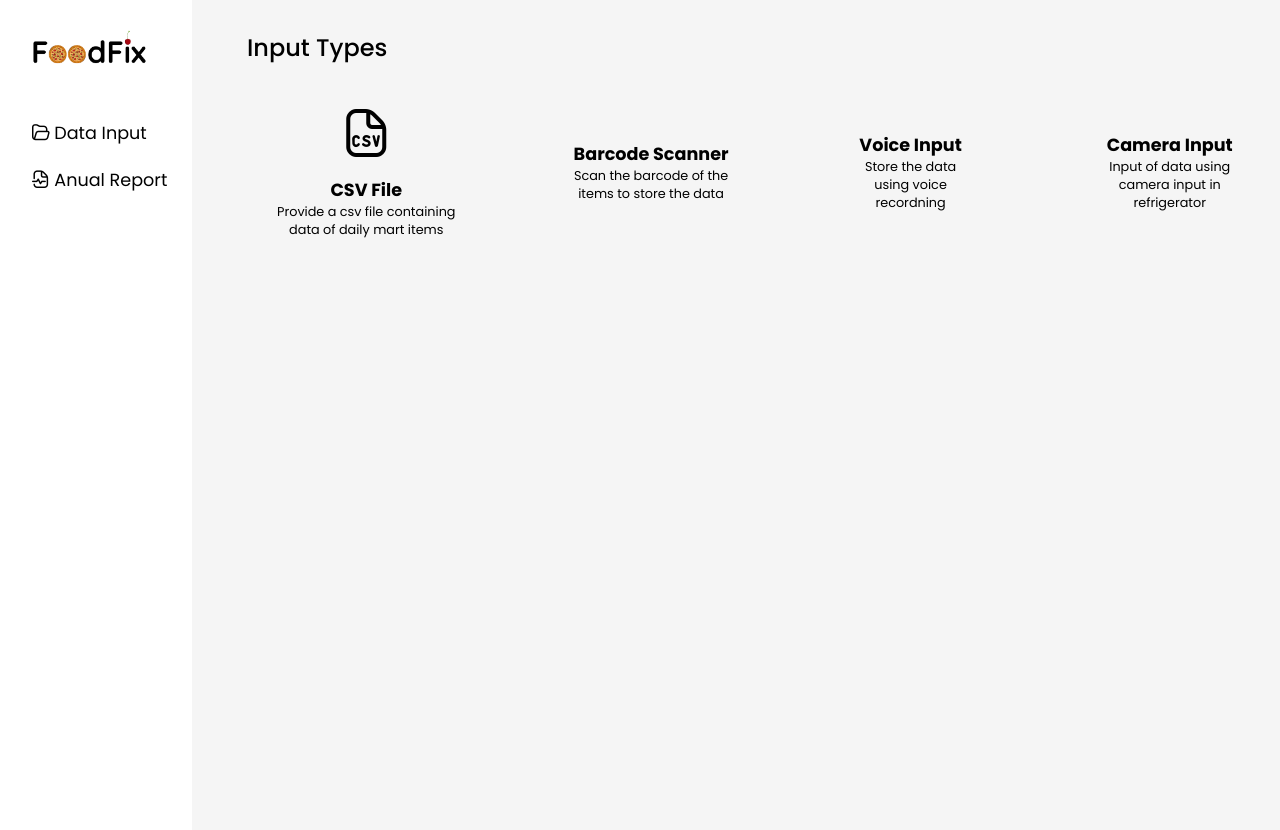
After one commit to Dracgamer5643/FoodFix, a Flask app: page /homepage in a window 1280 px wide. The commit adds this page. Run offline with Flask 3, Linux system fonts and the light colour scheme; some libraries are stand-ins or nearby versions.

Commit message:
Userpage added successfully

```diff
--- a/app.py
+++ b/app.py
@@ -4,7 +4,13 @@ app = Flask(__name__)
 
 @app.route('/dashboard')
 def dashboard():
-    return render_template('dashboard.html')
+    page="dashboard"
+    return render_template('dashboard.html', page=page)
+
+@app.route('/homepage')
+def userpage():
+    page="userpage"
+    return render_template('userpage.html', page=page)
 
 if __name__ == '__main__':
     app.run(debug=True, port=8080)
--- a/static/css/base.css
+++ b/static/css/base.css
@@ -48,7 +48,3 @@ nav{
     position: relative;
     top: 2px;
 }
-
-#userpage{
-    display: none;
-}
--- /dev/null
+++ b/static/css/userpage.css
@@ -0,0 +1,18 @@
+
+.card{
+    cursor: pointer;
+    font-size: 1.1rem;
+}
+
+.card p{
+    font-size: 0.8rem;
+    text-align: center;
+}
+
+.card h4{
+    margin: 0;
+}
+
+.ico{
+    font-size: 3rem;
+}
--- a/templates/base.html
+++ b/templates/base.html
@@ -11,19 +11,23 @@
 <body>
     <nav>
         <img class="logo" src="static\img\logo.png" alt="logo">
-
+        {% if page == "dashboard" %}
             <!--Navbar for DashboardPage-->
             <ul id="dashboard" class="pages">
                 <a class="anchor" href="/dashboard"><li class="list"><i class="fi fi-rr-dashboard-panel icon"></i> Dashboard</li></a>
                 <a class="anchor" href="#Analysis"><li class="list"><i class="fi fi-rs-stats icon"></i> Analysis</li></a>
                 <a class="anchor" href="#Deliveries"><li class="list"><i class="fi fi-rs-truck-side icon"></i> Deliveries</li></a>
             </ul>
+        {% endif %}
 
+        {% if page == "userpage" %}
             <!--Navbar for UserPage-->
             <ul id="userpage" class="pages">
-            <a class="anchor" href="/"><li class="list"><i class="fi fi-rr-folder-open icon"></i> Data Input</li></a>
+                <a class="anchor" href="/homepage"><li class="list"><i class="fi fi-rr-folder-open icon"></i> Data Input</li></a>
                 <a class="anchor" href="/"><li class="list"><i class="fi fi-rr-file-medical-alt icon"></i> Anual Report</li></a>
             </ul>
+        {% endif %}
+
     </nav>
     {% block body %}{% endblock body %}
 </body>
--- /dev/null
+++ b/templates/userpage.html
@@ -0,0 +1,35 @@
+{% extends "base.html" %}
+
+{% block title %}Homepage{% endblock title %}
+
+{% block css %}
+<link rel="stylesheet" href="./static/css/dashboard.css">
+<link rel="stylesheet" href="./static/css/userpage.css">
+{% endblock css %}
+
+{% block body %}
+    <main class="landing_page">
+        <section class="Data_input">
+            <h2 class="title">Input Types</h2>
+            <div class="cards_con">
+                <div class="card">
+                    <i class="fi fi-rr-file-csv ico"></i>
+                    <h4>CSV File</h4>
+                    <p>Provide a csv file containing data of daily mart items</p>
+                </div>
+                <div class="card">
+                    <h4>Barcode Scanner</h4>
+                    <p>Scan the barcode of the items to store the data</p>
+                </div>
+                <div class="card">
+                    <h4>Voice Input</h4>
+                    <p>Store the data using voice recordning</p>
+                </div>
+                <div class="card">
+                    <h4>Camera Input</h4>
+                    <p>Input of data using camera input in refrigerator</p>
+                </div>
+            </div>
+        </section>
+    </main>
+{% endblock body %}
```
Lines whose indentation alone changed are shown as unchanged.
